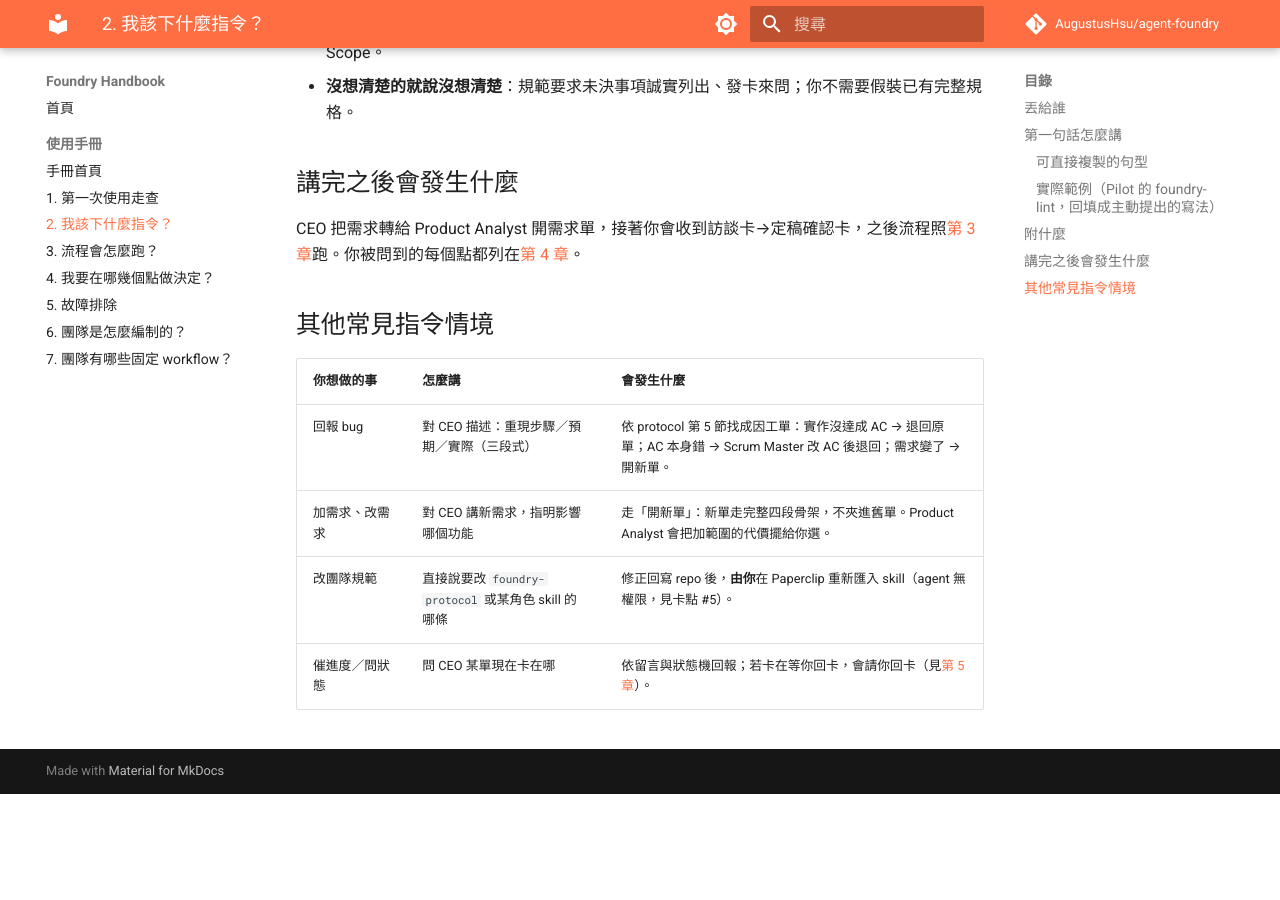
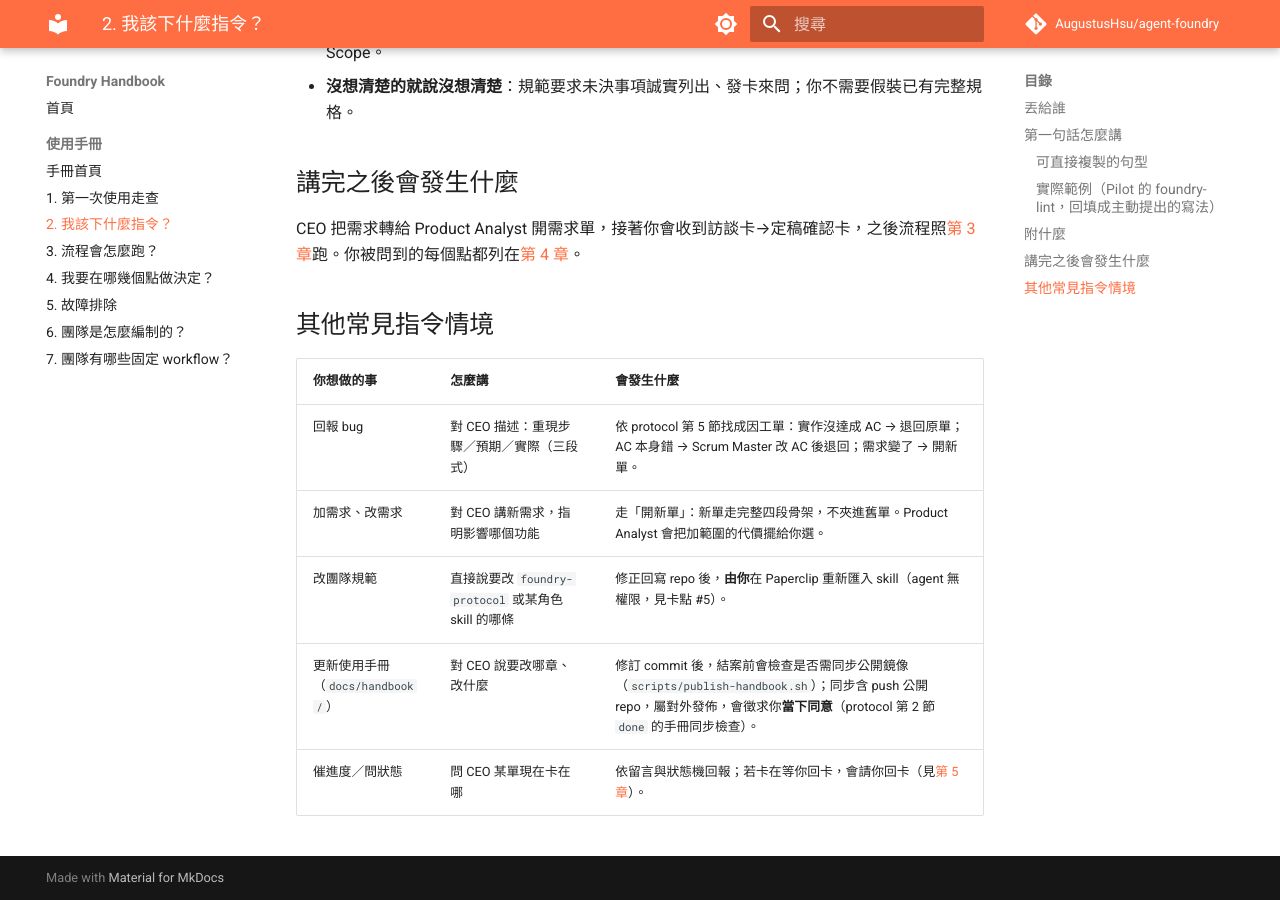
Before and after one commit to AugustusHsu/agent-foundry, an MkDocs documentation site: the page built from docs/handbook/02-commands.md, in a window 1280 px wide and 900 px high, scrolled down 1242 px. Built offline with MkDocs 1.6.1 and Material for MkDocs 9.7.7, drawn with Linux system fonts in a browser that asks for light colours; comment, search, counter and statistics services are not loaded; before the commit the page ends 2036 px from its top, so only the background shows below that.

Commit message:
📝 增訂手冊同步發佈 DoD：protocol 第 2 節與 handbook 第 2、3 章（MYL-32）

```diff
--- a/docs/handbook/02-commands.md
+++ b/docs/handbook/02-commands.md
@@ -53,4 +53,5 @@ CEO 把需求轉給 Product Analyst 開需求單，接著你會收到訪談卡
 | 回報 bug | 對 CEO 描述：重現步驟／預期／實際（三段式） | 依 protocol 第 5 節找成因工單：實作沒達成 AC → 退回原單；AC 本身錯 → Scrum Master 改 AC 後退回；需求變了 → 開新單。 |
 | 加需求、改需求 | 對 CEO 講新需求，指明影響哪個功能 | 走「開新單」：新單走完整四段骨架，不夾進舊單。Product Analyst 會把加範圍的代價擺給你選。 |
 | 改團隊規範 | 直接說要改 `foundry-protocol` 或某角色 skill 的哪條 | 修正回寫 repo 後，**由你**在 Paperclip 重新匯入 skill（agent 無權限，見卡點 #5）。 |
+| 更新使用手冊（`docs/handbook/`） | 對 CEO 說要改哪章、改什麼 | 修訂 commit 後，結案前會檢查是否需同步公開鏡像（`scripts/publish-handbook.sh`）；同步含 push 公開 repo，屬對外發佈，會徵求你**當下同意**（protocol 第 2 節 `done` 的手冊同步檢查）。 |
 | 催進度／問狀態 | 問 CEO 某單現在卡在哪 | 依留言與狀態機回報；若卡在等你回卡，會請你回卡（見[第 5 章](05-troubleshooting.md)）。 |
```
Also changed, not shown: docs/handbook/03-workflow.md (+2 -0 lines), skills/foundry-protocol/SKILL.md (+2 -0 lines).
